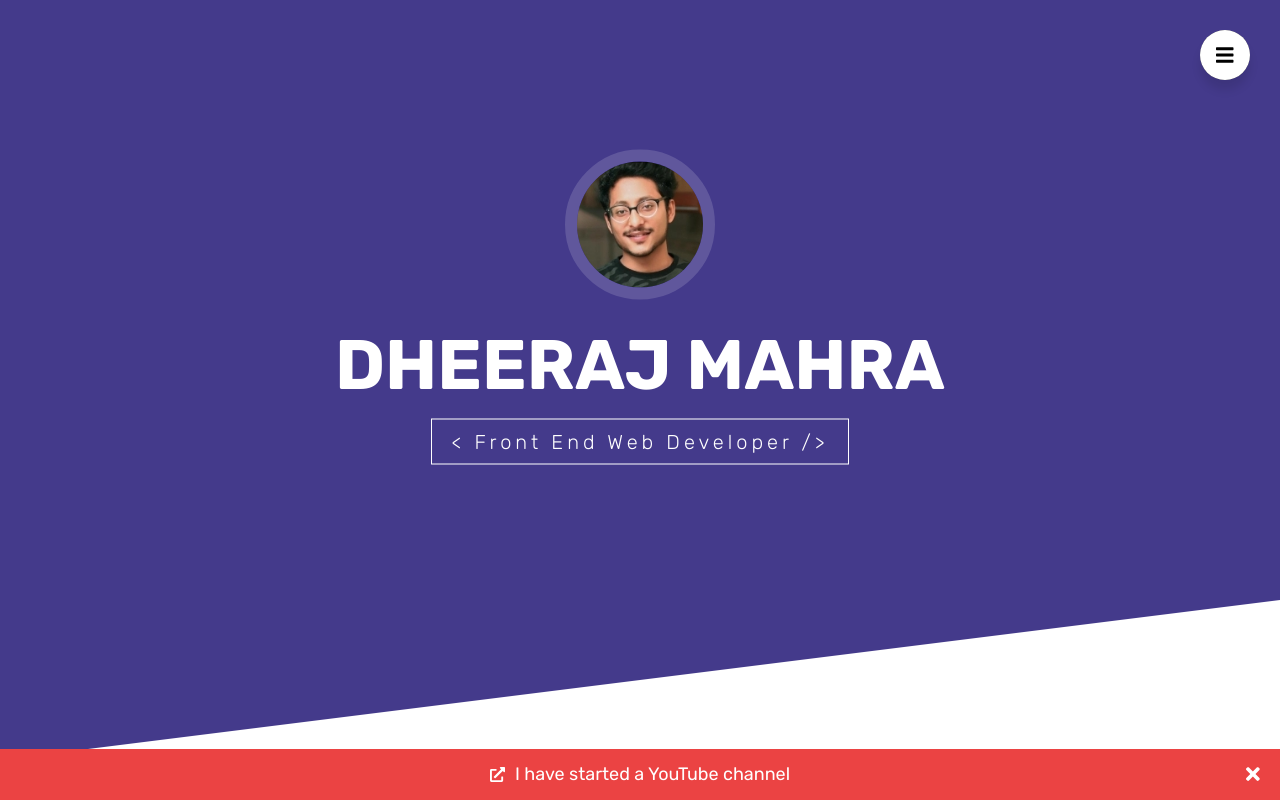
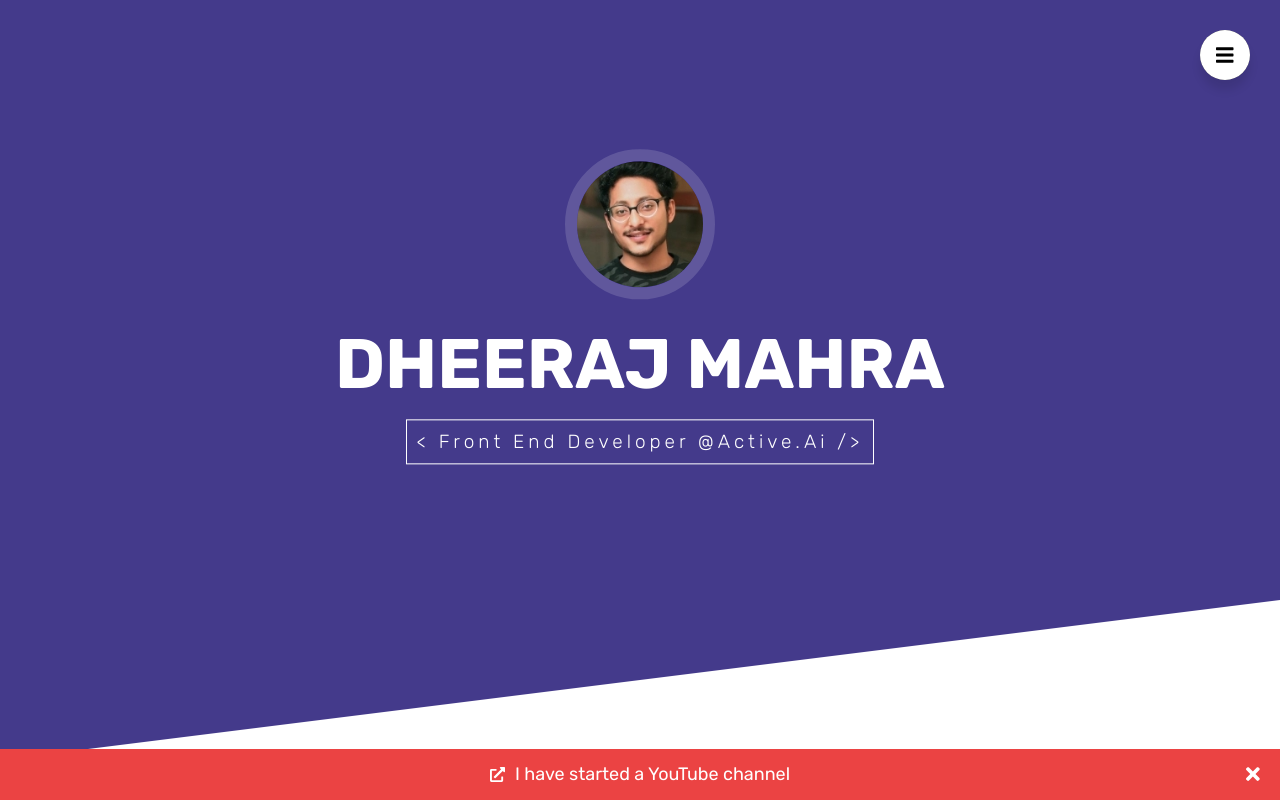
Before and after one commit to DheerajMahra/portfolio, a React (Create React App) app: page / in a window 1280 px wide. Shown: the top 800 px of the page. Built offline with nearby package versions, Linux system fonts and the light colour scheme; some icons are missing.

Commit message:
added emojix app into work section and removed imagify

```diff
--- a/src/components/hero/Hero.css
+++ b/src/components/hero/Hero.css
@@ -13,8 +13,8 @@
 
 .Hero__react-bg {
   position: absolute;
-    color: rgba(255, 255, 255, .06);
-    font-size:50rem;
+  color: rgba(255, 255, 255, 0.06);
+  font-size: 50rem;
   top: 45vh;
   left: -22rem;
   transform: translateY(-50%);
@@ -22,7 +22,7 @@
 
 @media (max-width: 600px) {
   .Hero__react-bg {
-        font-size:30rem;
+    font-size: 30rem;
     top: 10vh;
     left: -15rem;
   }
@@ -65,10 +65,10 @@
 }
 
 .Heading-primary--sub {
-    font-size: 2rem;
+  font-size: 1.9rem;
   color: var(--text-primary);
-    letter-spacing: .4rem;
+  letter-spacing: 0.4rem;
   font-weight: 300;
-    padding: 1rem 2rem;
-    border: .1rem solid var(--text-primary);
+  padding: 1rem;
+  border: 0.1rem solid var(--text-primary);
 }
--- a/src/components/hero/Hero.jsx
+++ b/src/components/hero/Hero.jsx
@@ -12,7 +12,13 @@ const Hero = () => {
                 </div>
                 <h1 className="Heading-primary">
                     <span className="Heading-primary--main">Dheeraj Mahra</span>
-                    <span className="Heading-primary--sub">&lt; Front End Web Developer /&gt;</span>
+                    <a
+                        href="https://active.ai"
+                        style={{textDecoration: "none"}}
+                        target="_blank"
+                        rel="noopener noreferrer"
+                    >
+                        <span className="Heading-primary--sub">&lt; Front End Developer @Active.Ai /&gt;</span></a>
                 </h1>
             </div>
         </div>
--- a/src/components/work/work-list/WorkList.jsx
+++ b/src/components/work/work-list/WorkList.jsx
@@ -4,7 +4,7 @@ import Colorful from '../../../assets/colorful.png'
 import Goalpost from '../../../assets/goalpost.png'
 import Gifractor from '../../../assets/gifractor.png'
 import Riocart from '../../../assets/riocart.png'
-import Imagify from '../../../assets/imagify.png'
+import Emojix from '../../../assets/emojix.png'
 import WorkItem from './work-item/WorkItem'
 
 const WorkList = props => {
@@ -29,12 +29,12 @@ const WorkList = props => {
             </WorkItem>
 
             <WorkItem
-                title="Imagify"
-                img={Imagify}
-                live="https://imagify.vercel.app"
-                github="https://github.com/DheerajMahra/imagify"
-                tags="React, Productivity"
-            >Imagify is an app that helps you to download free high quality images in a single click. With over millions of free images of all kinds, it's the best app to download images without any hidden clickbait.</WorkItem>
+                title="Emojix"
+                img={Emojix}
+                live="https://emojix.vercel.app"
+                github="https://github.com/DheerajMahra/emojix"
+                tags="React, Styled-components, Just for Fun"
+            >Emojix is an Instagram-live inspired emoji reaction app that fires floating emojies across the screen on clicking on the emoji buttons. Beware! People say it's an addictive app.</WorkItem>
 
             <WorkItem
                 title="Gifractor"
```
Also changed, not shown: src/assets/emojix.png (added), src/assets/imagify.png (deleted). Lines whose indentation alone changed are shown as unchanged.
